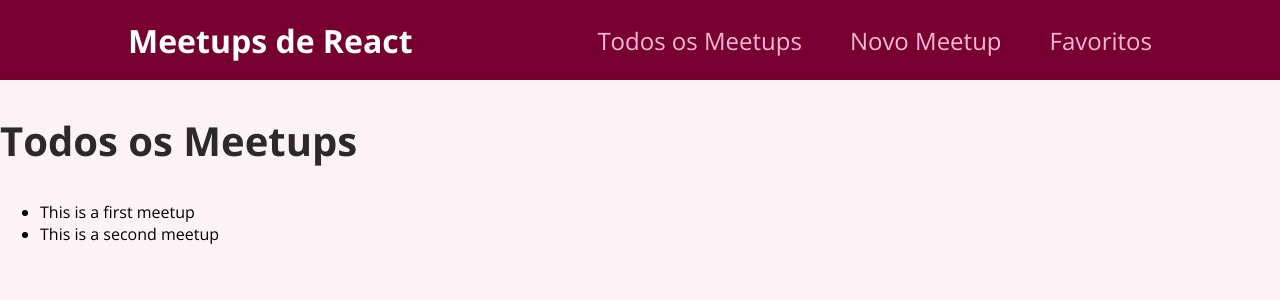
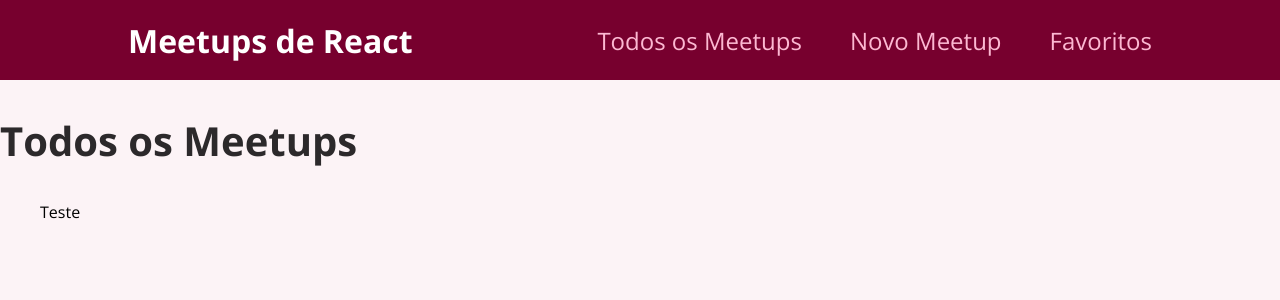
Before and after one commit to CaioTsubake/academind-course, a React (Create React App) app: page / in a window 1280 px wide. Shown: the top 300 px of the page. Built offline with nearby package versions, Linux system fonts and the light colour scheme.

Commit message:
Adicionando Lista de Meetups
Este vai servir como o começo para um pcompoente que mostra
uma lista de meetups. Cada item da lista também será renderizado
usando um componente

```diff
--- /dev/null
+++ b/src/components/meetups/ListaMeetups.js
@@ -0,0 +1,11 @@
+import classes from './ListaMeetups.module.css';
+
+function ListaMeetups(props) {
+    return (
+        <ul className={classes.list}>
+            <li>Teste</li>
+        </ul>
+    );
+}
+
+export default ListaMeetups;
--- /dev/null
+++ b/src/components/meetups/ListaMeetups.module.css
@@ -0,0 +1,5 @@
+.list {
+  list-style: none;
+  margin: 0;
+  padding: 0;
+}
--- a/src/pages/TodosMeetups.js
+++ b/src/pages/TodosMeetups.js
@@ -1,3 +1,5 @@
+import ListaMeetups from "../components/meetups/ListaMeetups";
+
 const DUMMY_DATA = [
   {
     id: "m1",
@@ -24,9 +26,7 @@ function TodosMeetupsPagina() {
     <section>
       <h1>Todos os Meetups</h1>
         <ul>
-          {DUMMY_DATA.map((meetup) => {
-            return <li key={meetup.id}>{meetup.title}</li>;
-          })}
+          <ListaMeetups />
         </ul>
     </section>
   );
```
